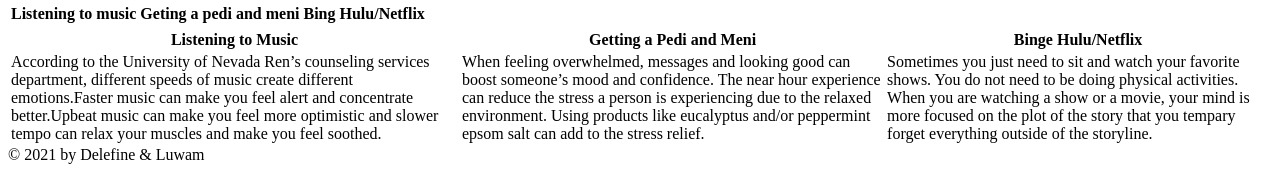
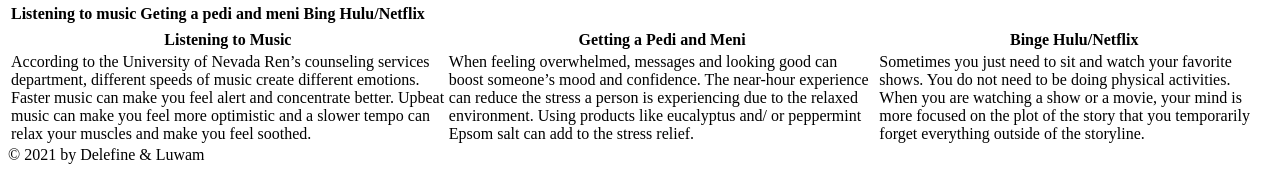
Before and after one commit to emily-m-king/stress_relief_project, a plain HTML site: page public_html/me_time.html in a window 1280 px wide. Shown: the part 1794-1966 px from the top of the page. Drawn offline with Linux system fonts and the light colour scheme.

Commit message:
last changes before submit

```diff
--- a/public_html/me_time.html
+++ b/public_html/me_time.html
@@ -5,7 +5,7 @@
 
 <html lang="en">
 <head>
-	<meta charset="utf8">
+	<meta charset="utf-8">
 
 	<title>Me Time</title>
 </head>
@@ -61,9 +61,9 @@
 		<th>Binge Hulu/Netflix </th>
 	</tr>
 	<tr>
-		<td>According to the University of Nevada Ren’s counseling services department, different speeds of music create different emotions.Faster music can make you feel alert and concentrate better.Upbeat music can make you feel more optimistic and slower tempo can relax your muscles and make you feel soothed.</td>
-		<td>When feeling overwhelmed, messages and looking good can boost someone’s mood and confidence. The near hour experience can reduce the stress a person is experiencing due to the relaxed environment. Using products like eucalyptus and&sol;or peppermint epsom salt can add to the stress relief.</td>
-		<td>Sometimes you just need to sit and watch your favorite shows. You do not need to be doing physical activities. When you are watching a show or a movie, your mind is more focused on the plot of the story that you tempary forget everything outside of the storyline.</td>
+		<td>According to the University of Nevada Ren’s counseling services department, different speeds of music create different emotions. Faster music can make you feel alert and concentrate better. Upbeat music can make you feel more optimistic and a slower tempo can relax your muscles and make you feel soothed.</td>
+		<td>When feeling overwhelmed, messages and looking good can boost someone’s mood and confidence. The near-hour experience can reduce the stress a person is experiencing due to the relaxed environment. Using products like eucalyptus and&sol; or peppermint Epsom salt can add to the stress relief.</td>
+		<td>Sometimes you just need to sit and watch your favorite shows. You do not need to be doing physical activities. When you are watching a show or a movie, your mind is more focused on the plot of the story that you temporarily forget everything outside of the storyline.</td>
 	</tr>
 
 </table>
```
Also changed, not shown: public_html/eating_healthy_diet.html (+4 -5 lines), public_html/index.html (+1 -3 lines), public_html/power_naps.html (+1 -1 lines).
